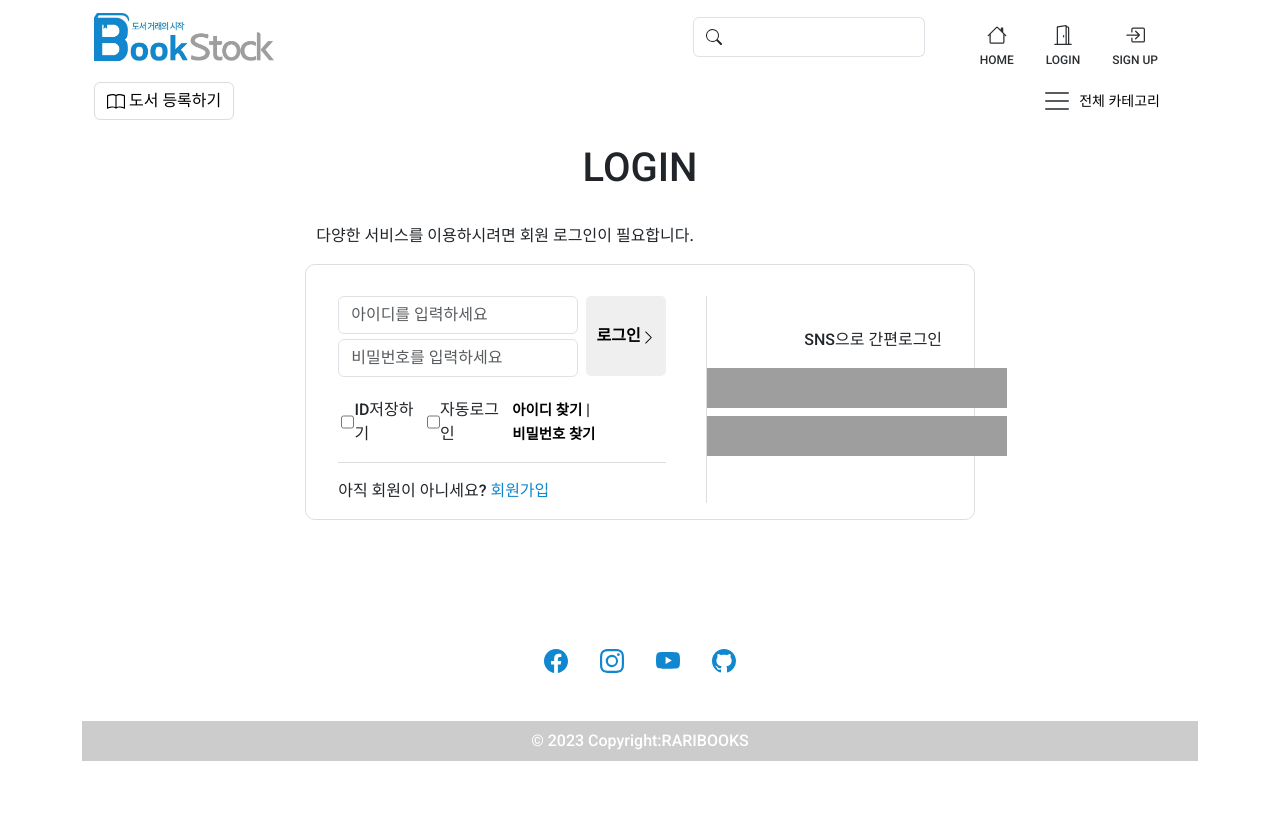
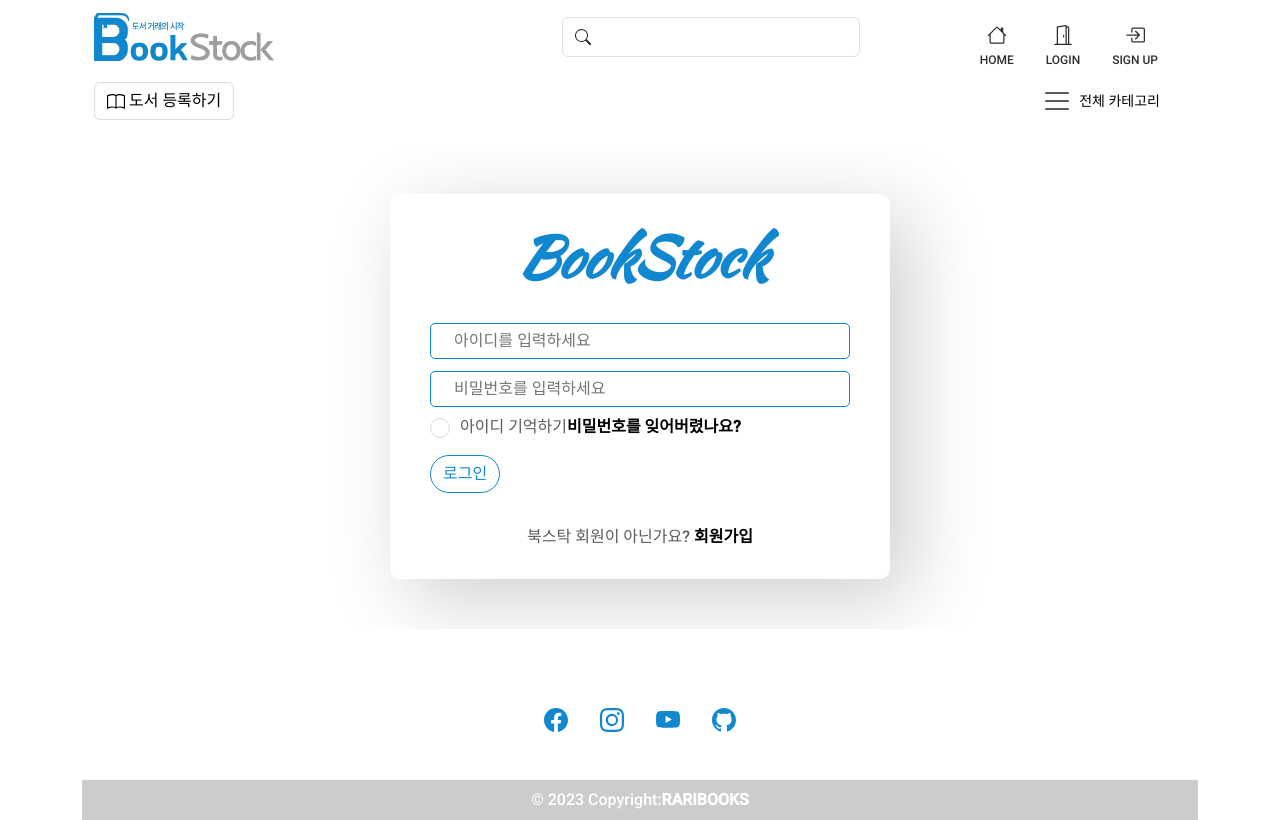
Before and after one commit to kimjun14/Bookstock, a React (Create React App) app in the folder bookstok-app/: page /signin in a window 1280 px wide. Built offline with nearby package versions, Linux system fonts and the light colour scheme; grey boxes are pictures that could not be loaded.

Commit message:
login/새로운 파일로 교체/최한슬

```diff
--- a/bookstok-app/src/App.js
+++ b/bookstok-app/src/App.js
@@ -1,7 +1,7 @@
 import { BrowserRouter as Router, Routes, Route } from "react-router-dom";
 import Layout from "./components/Layout";
 import './App.css';
-import SignIn from "./pages/signIn";
+import SignIn from "./pages/signIn/newSignin";
 import SearchResult from "./pages/searchResult/newIndex";
 import Trading from "./pages/Trading";
 import MainPage from "./pages/mainPage";
--- /dev/null
+++ b/bookstok-app/src/pages/signIn/newIndex.css
@@ -0,0 +1,177 @@
+@import url('https://fonts.googleapis.com/css2?family=Kaushan+Script&family=Poppins&display=swap');
+
+* {
+    padding: 0;
+    margin: 0;
+    box-sizing: border-box
+}
+
+body {
+    background-color: #eee;
+    height: 100vh;
+    font-family: 'Poppins', sans-serif;
+    background: #fff;
+}
+
+.wrapper {
+    max-width: 500px;
+    border-radius: 10px;
+    margin: 50px auto;
+    padding: 30px 40px;
+    box-shadow: 20px 20px 80px rgb(206, 206, 206)
+}
+
+.h2 {
+    font-family: 'Kaushan Script', cursive;
+    font-size: 3.5rem;
+    font-weight: bold;
+    color: #1187cf;
+    font-style: italic
+}
+
+.h4 {
+    font-family: 'Poppins', sans-serif
+}
+
+.input-field {
+    border-radius: 5px;
+    padding: 5px;
+    display: flex;
+    align-items: center;
+    cursor: pointer;
+    border: 1px solid #1187cf;
+    color: #1187cf
+}
+
+.input-field:hover {
+    color: #1187cf;
+    border: 1px solid #1187cf
+}
+
+input {
+    border: none;
+    outline: none;
+    box-shadow: none;
+    width: 100%;
+    padding: 0px 2px;
+    font-family: 'Poppins', sans-serif
+}
+
+.fa-eye-slash.btn {
+    border: none;
+    outline: none;
+    box-shadow: none
+}
+
+a {
+    text-decoration: none;
+    color: #1187cf;
+    font-weight: 700
+}
+
+a:hover {
+    text-decoration: none;
+    color: #1187cf
+}
+
+.option {
+    position: relative;
+    padding-left: 30px;
+    cursor: pointer
+}
+
+.option label.text-muted {
+    display: block;
+    cursor: pointer
+}
+
+.option input {
+    display: none
+}
+
+.checkmark {
+    position: absolute;
+    top: 3px;
+    left: 0;
+    height: 20px;
+    width: 20px;
+    background-color: #fff;
+    border: 1px solid #ddd;
+    border-radius: 50%;
+    cursor: pointer
+}
+
+.option input:checked~.checkmark:after {
+    display: block
+}
+
+.option .checkmark:after {
+    content: "";
+    width: 13px;
+    height: 13px;
+    display: block;
+    background: #1187cf;
+    position: absolute;
+    top: 48%;
+    left: 53%;
+    border-radius: 50%;
+    transform: translate(-50%, -50%) scale(0);
+    transition: 300ms ease-in-out 0s
+}
+
+.option input[type="radio"]:checked~.checkmark {
+    background: #fff;
+    transition: 300ms ease-in-out 0s;
+    border: 1px solid #1187cf
+}
+
+.option input[type="radio"]:checked~.checkmark:after {
+    transform: translate(-50%, -50%) scale(1)
+}
+
+.btn.btn-block {
+    border-radius: 20px;
+    background-color:transparent;
+    border-color: #1187cf;
+    color: #1187cf
+}
+
+.btn.btn-block:hover {
+    background-color: #1187cf;
+    color:#fff;
+}
+
+@media(max-width: 575px) {
+    .wrapper {
+        margin: 10px
+    }
+}
+
+@media(max-width:424px) {
+    .wrapper {
+        padding: 30px 10px;
+        margin: 5px
+    }
+
+    .option {
+        position: relative;
+        padding-left: 22px
+    }
+
+    .option label.text-muted {
+        font-size: 0.95rem
+    }
+
+    .checkmark {
+        position: absolute;
+        top: 2px
+    }
+
+    .option .checkmark:after {
+        top: 50%
+    }
+
+    #forgot {
+        font-size: 0.95rem
+    }
+}
--- /dev/null
+++ b/bookstok-app/src/pages/signIn/newSignin.js
@@ -0,0 +1,48 @@
+import React from "react";
+import './newIndex.css'
+
+function SignIn() {
+  return (
+    <div className="wrapper bg-white">
+      <div className="h2 text-center">BookStock</div>
+      {/* <div className="h4 text-muted text-center pt-2">로그인 정보를 입력하세요</div> */}
+      <form className="pt-3">
+        <div className="form-group py-2">
+          <div className="input-field">
+            <span className="far fa-user p-2"></span>
+            <input type="text" placeholder="아이디를 입력하세요" required className="" />
+          </div>
+        </div>
+        <div className="form-group py-1 pb-2">
+          <div className="input-field">
+            <span className="fas fa-lock p-2"></span>
+            <input type="text" placeholder="비밀번호를 입력하세요" required className="" />
+            <button className="btn bg-white text-muted">
+              <span className="far fa-eye-slash"></span>
+            </button>
+          </div>
+        </div>
+        <div className="d-flex align-items-start">
+          <div className="remember">
+            <label className="option text-muted">
+              아이디 기억하기
+              <input type="radio" name="radio" />
+              <span className="checkmark"></span>
+            </label>
+          </div>
+          <div className="ml-auto">
+            <a href="#" id="forgot">
+                비밀번호를 잊어버렸나요?
+            </a>
+          </div>
+        </div>
+        <button className="btn btn-block text-center my-3">로그인</button>
+        <div className="text-center pt-3 text-muted">
+          북스탁 회원이 아닌가요? <a href="./../signUp">회원가입</a>
+        </div>
+      </form>
+    </div>
+  );
+}
+
+export default SignIn;
```
